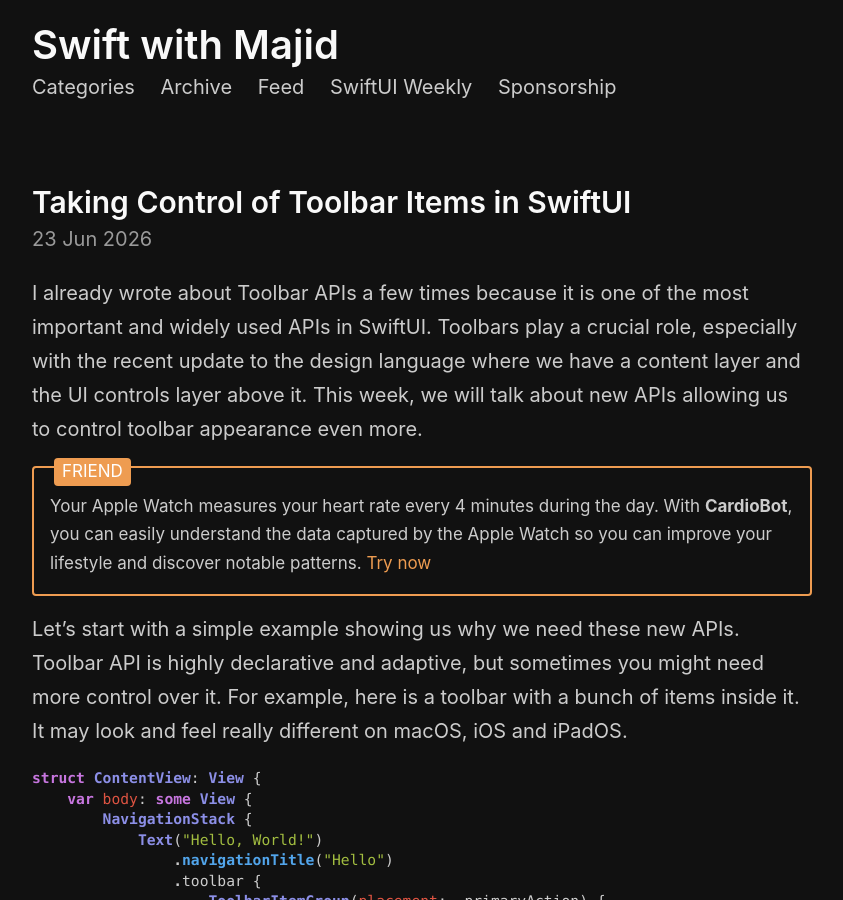
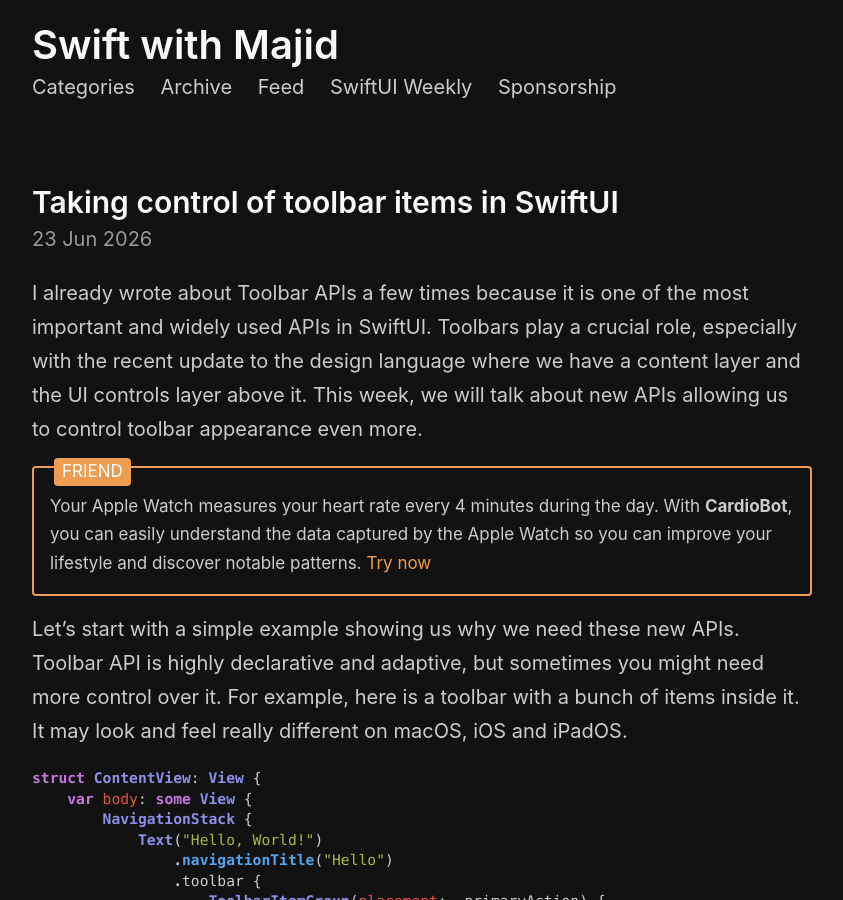
Before and after one commit to mecid/mecid.github.io, a Jekyll site: the page built from _posts/2026-06-23-taking-control-of-toolbar-items-in-swiftui.md, in a window 1280 px wide and 900 px high. Shown: the whole window, without its empty margins (218-1061 px from the left). Built offline with Jekyll 4.4.1, drawn with Linux system fonts in a browser that asks for light colours.

```diff
--- a/_posts/2026-06-23-taking-control-of-toolbar-items-in-swiftui.md
+++ b/_posts/2026-06-23-taking-control-of-toolbar-items-in-swiftui.md
@@ -1,5 +1,5 @@
 ---
-title: Taking Control of Toolbar Items in SwiftUI
+title: Taking control of toolbar items in SwiftUI
 layout: post
 category: Mastering SwiftUI views
 image: /public/glassy-toolbar.png
```
